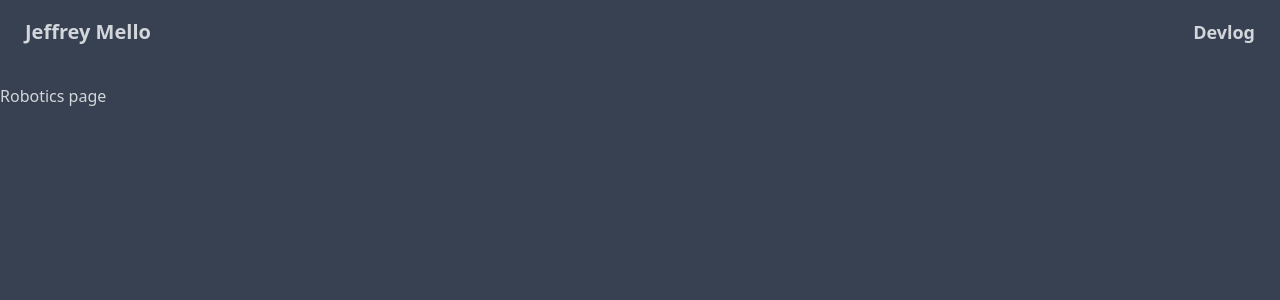
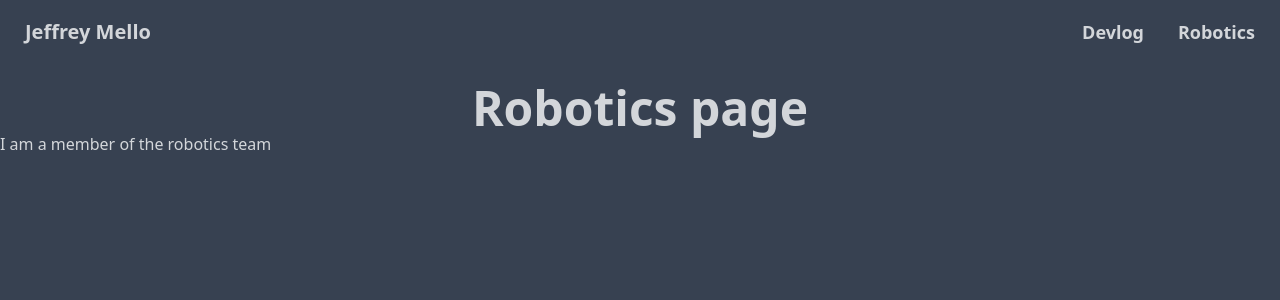
Before and after one commit to melloCoding/mellocoding.github.com, a Nuxt app: page /robotics in a window 1280 px wide. Shown: the top 300 px of the page. Built offline with nearby package versions, Linux system fonts and the light colour scheme.

Commit message:
added robotics to the navbar

```diff
--- a/components/AppHeader.vue
+++ b/components/AppHeader.vue
@@ -6,9 +6,9 @@
     <div class="flex-none btn btn-ghost text-lg">
       <NuxtLink to="/gamedev">Devlog</NuxtLink>
     </div>
-    <!--<div class="flex-none btn btn-ghost text-lg">
+    <div class="flex-none btn btn-ghost text-lg">
       <NuxtLink to="/robotics">Robotics</NuxtLink>
     </div>
-    -->
+
   </div>
 </template>
--- a/error.vue
+++ b/error.vue
@@ -10,3 +10,9 @@
     </div>
   </div>
 </template>
+
+<script setup lang="ts">
+useHead({
+  title: "Error: 404",
+});
+</script>
--- a/pages/robotics.vue
+++ b/pages/robotics.vue
@@ -1,7 +1,8 @@
 <template>
   <div>
     <AppHeader />
-    <h1>Robotics page</h1>
+    <h1 class="text-5xl font-bold text-center">Robotics page</h1>
+    <p>I am a member of the robotics team</p>
   </div>
 </template>
 
```
